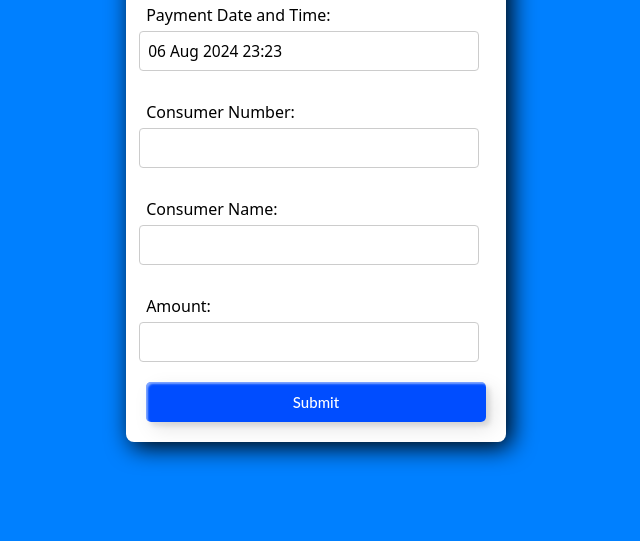
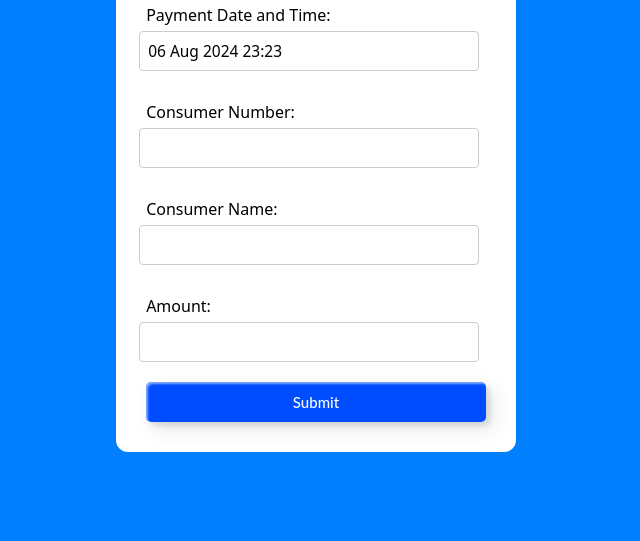
Before and after one commit to BHUSHN1611/Receiptgen, a plain HTML site: page index.html in a window 1280 px wide. Shown: the part 259-800 px from the top of the page, without its empty margins (324-964 px from the left). Drawn offline with Linux system fonts and the light colour scheme.

Commit message:
container

```diff
--- a/style.css
+++ b/style.css
@@ -21,10 +21,8 @@ body {
 
 .container {
     background: #ffffff;
-    padding: 20px;
-    border-radius: 8px;
-    box-shadow: 0 0 10px rgba(0, 0, 0, 0.1);
-    box-shadow: 5px 5px 25px black;
+    padding: 30px;
+    border-radius: 12px;
 }
 img{
     height: 60px;
```
